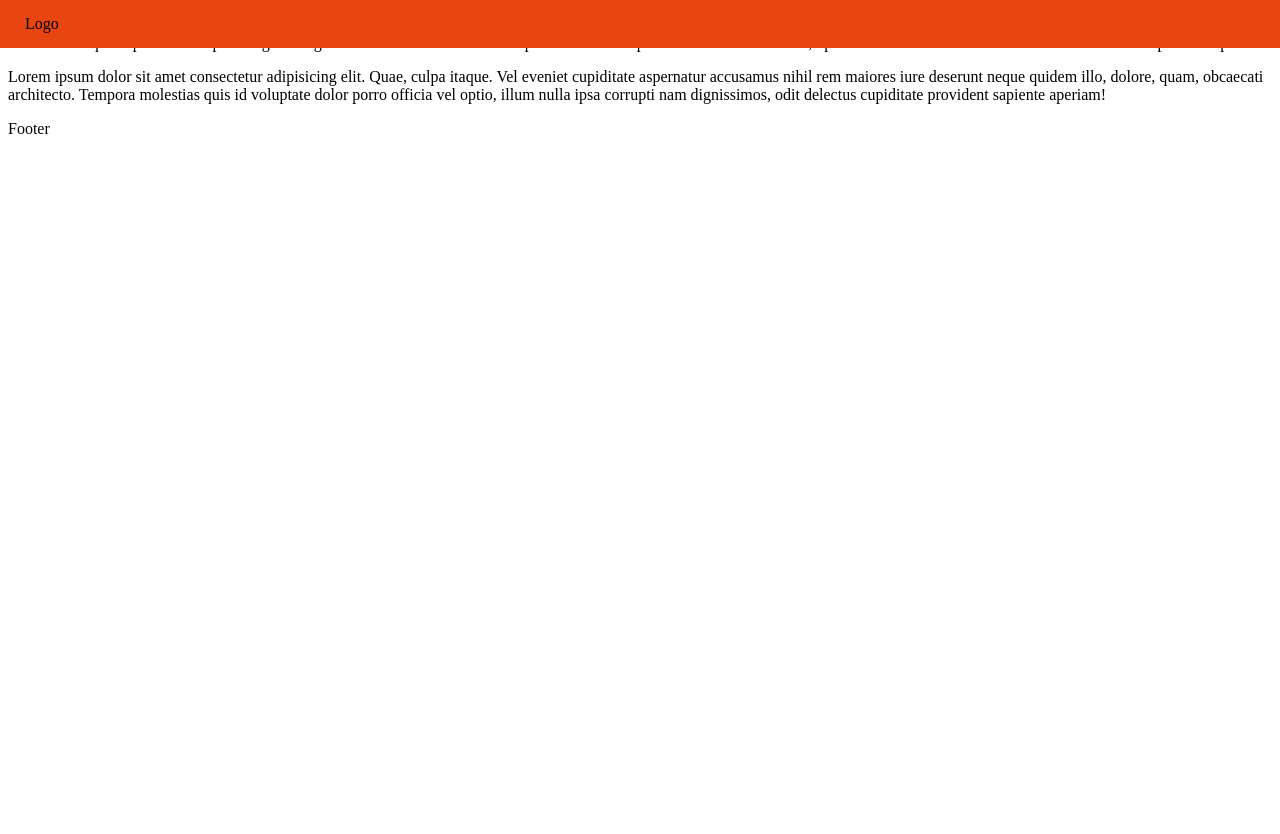
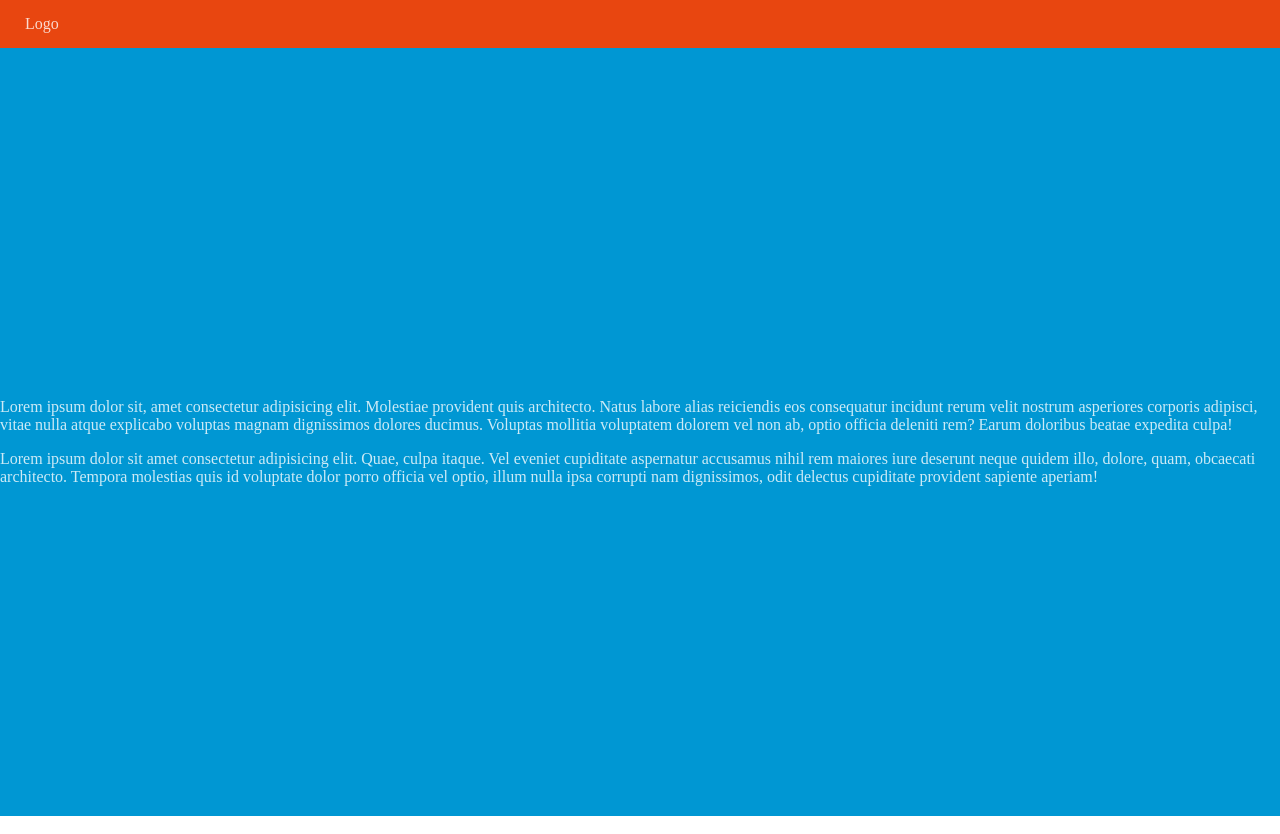
Before and after one commit to 2tracks/responsive-mini-project, a plain HTML site: page index.html in a window 1280 px wide. Before the commit the page ends 800 px from the top, so only its background shows below. Drawn offline with Linux system fonts and the light colour scheme.

Commit message:
Added section and paragraph style

```diff
--- a/index.html
+++ b/index.html
@@ -5,7 +5,7 @@
     <meta name="viewport" content="width=main.main, initial-scale=1.0">
     <meta http-equiv="X-UA-Compatible" content="ie=edge">
     <title>Document</title>
-    <link rel="stylesheet" href="main.css">
+    <link rel="stylesheet" href="main.css"/>
 </head>
 <body>
     <main class="main">
--- a/main.css
+++ b/main.css
@@ -1,4 +1,9 @@
-header{
+html, body{
+    height: 100%;
+    margin: 0;
+    color: rgba(255,255,255,.8);
+}
+.header{
     position: fixed;
     top: 0;
     right: 0;
@@ -6,3 +11,18 @@
     background-color: #e84610;
     padding: 15px 25px;
 }
+.main{
+    height: 100%;
+}
+.section{
+    background-color: #0097d3;
+    height: 100%;
+}
+.article, .aside{
+    position: relative;
+    top:50%;
+    transform:translateY(-50%);
+}
+.section-paragraph {
+    font-size: 1em;
+}
```
